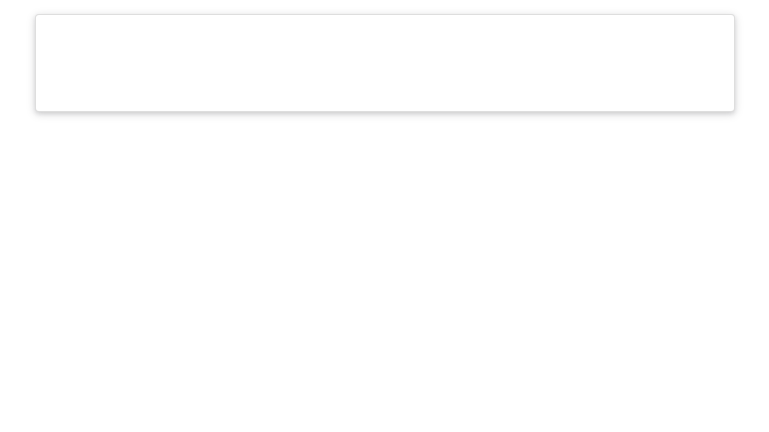
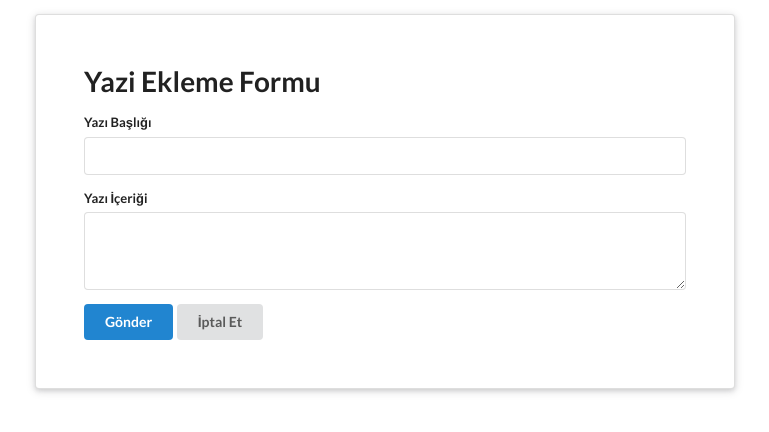
Before and after one commit to reactdersleri/react-yazi-yorum-frontend, a React (Create React App) app: page /yaziekle in a window 1280 px wide. Shown: the top 432 px of the page, without its empty margins (255-1024 px from the left). Built offline with nearby package versions, Linux system fonts and the light colour scheme.

Commit message:
Yazi ekle bileseni eklendi, basit hata yonetimi yapildi

```diff
--- a/src/App.js
+++ b/src/App.js
@@ -3,6 +3,7 @@ import { BrowserRouter as Router, Route } from "react-router-dom";
 
 import YaziListesi from "./components/YaziListesi";
 import YaziDetayi from "./components/YaziDetayi";
+import YaziEkle from "./components/YaziEkle";
 
 function App() {
   return (
@@ -12,6 +13,7 @@ function App() {
         <div className="ui raised very padded text container segment">
           <Route path="/" exact component={YaziListesi} />
           <Route path="/posts/:id" component={YaziDetayi} />
+          <Route path="/yaziekle" component={YaziEkle} />
         </div>
       </div>
     </Router>
--- /dev/null
+++ b/src/api.js
@@ -0,0 +1,7 @@
+import axios from "axios";
+
+export function api() {
+  return axios.create({
+    baseURL: "https://react-yazi-yorum.herokuapp.com",
+  });
+}
--- a/src/components/YaziDetayi.js
+++ b/src/components/YaziDetayi.js
@@ -1,5 +1,6 @@
 import React, { useState, useEffect } from "react";
 import axios from "axios";
+import { api } from "../api";
 import YaziYorumlari from "./YaziYorumlari";
 
 const YaziDetayi = (props) => {
@@ -9,11 +10,8 @@ const YaziDetayi = (props) => {
 
   const handleCommentSubmit = (event, yorum) => {
     event.preventDefault();
-    axios
-      .post(
-        `https://react-yazi-yorum.herokuapp.com/posts/${id}/comments`,
-        yorum
-      )
+    api()
+      .post(`/posts/${id}/comments`, yorum)
       .then((response) => {
         setYorumlar([...yorumlar, response.data]);
       })
@@ -24,12 +22,7 @@ const YaziDetayi = (props) => {
 
   useEffect(() => {
     axios
-      .all([
-        axios.get(`https://react-yazi-yorum.herokuapp.com/posts/${id}`),
-        axios.get(
-          `https://react-yazi-yorum.herokuapp.com/posts/${id}/comments`
-        ),
-      ])
+      .all([api().get(`/posts/${id}`), api().get(`/posts/${id}/comments`)])
       .then((responses) => {
         setYaziDetayi(responses[0].data);
         setYorumlar(responses[1].data);
--- /dev/null
+++ b/src/components/YaziEkle.js
@@ -0,0 +1,13 @@
+import React from "react";
+import YaziFormu from "./YaziFormu";
+
+const YaziEkle = () => {
+  return (
+    <div>
+      <h1>Yazi Ekleme Formu</h1>
+      <YaziFormu />
+    </div>
+  );
+};
+
+export default YaziEkle;
--- /dev/null
+++ b/src/components/YaziFormu.js
@@ -0,0 +1,62 @@
+import React, { useState } from "react";
+import { api } from "../api";
+import { withRouter } from "react-router-dom";
+
+const YaziFormu = (props) => {
+  const [yazi, setYazi] = useState({ title: "", content: "" });
+  const [hata, setHata] = useState("");
+
+  const onInputChange = (event) =>
+    setYazi({ ...yazi, [event.target.name]: event.target.value });
+
+  const onFormSubmit = (event) => {
+    event.preventDefault();
+    setHata("");
+    api()
+      .post("/posts", yazi)
+      .then((response) => {
+        props.history.push("/");
+      })
+      .catch((error) => {
+        setHata("Başlık ve yazı içeriği alanları zorunludur.");
+      });
+  };
+
+  return (
+    <React.Fragment>
+      {hata && (
+        <div className="ui error message">
+          <div className="header">Hata</div>
+          <p>{hata}</p>
+        </div>
+      )}
+      <div className="ui form">
+        <div className="field">
+          <label>Yazı Başlığı</label>
+
+          <input
+            value={yazi.title}
+            type="text"
+            name="title"
+            onChange={onInputChange}
+          />
+        </div>
+        <div className="field">
+          <label>Yazı İçeriği</label>
+          <textarea
+            value={yazi.content}
+            rows="3"
+            name="content"
+            onChange={onInputChange}
+          ></textarea>
+        </div>
+        <button className="ui primary button" onClick={onFormSubmit}>
+          Gönder
+        </button>
+        <button className="ui button">İptal Et</button>
+      </div>
+    </React.Fragment>
+  );
+};
+
+export default withRouter(YaziFormu);
--- a/src/components/YaziListesi.js
+++ b/src/components/YaziListesi.js
@@ -1,13 +1,13 @@
 import React, { useEffect, useState } from "react";
-import axios from "axios";
+import { api } from "../api";
 import { Link } from "react-router-dom";
 
 const YaziListesi = (props) => {
   const [yaziListesi, setYaziListesi] = useState([]);
 
   useEffect(() => {
-    axios
-      .get("https://react-yazi-yorum.herokuapp.com/posts")
+    api()
+      .get("/posts")
       .then((response) => {
         setYaziListesi(response.data);
       });
```
